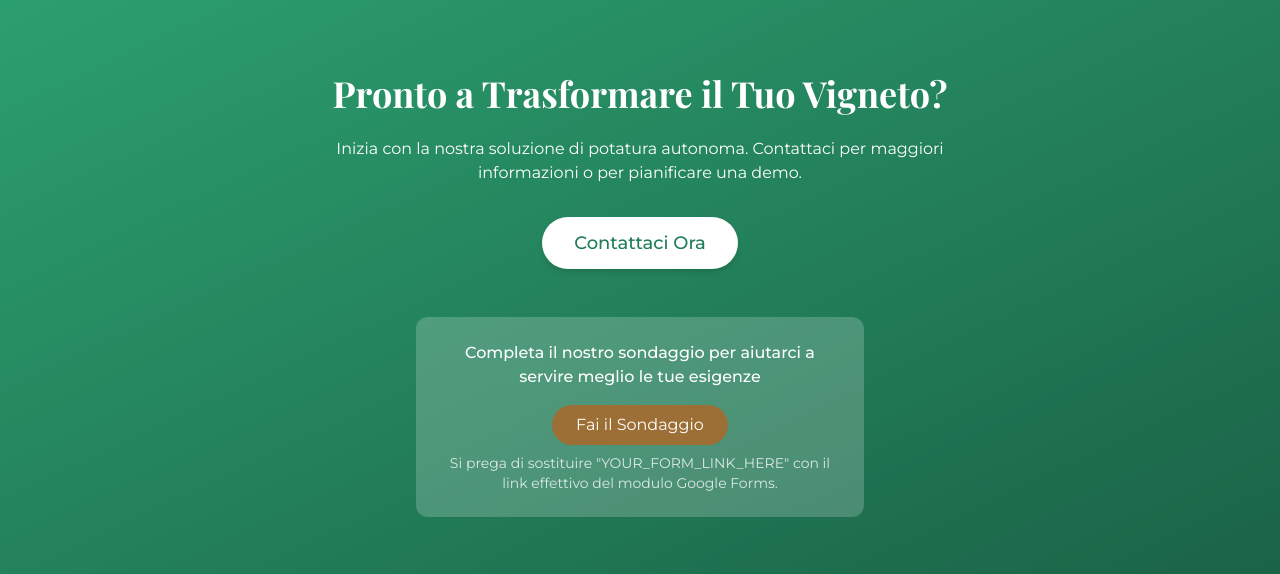
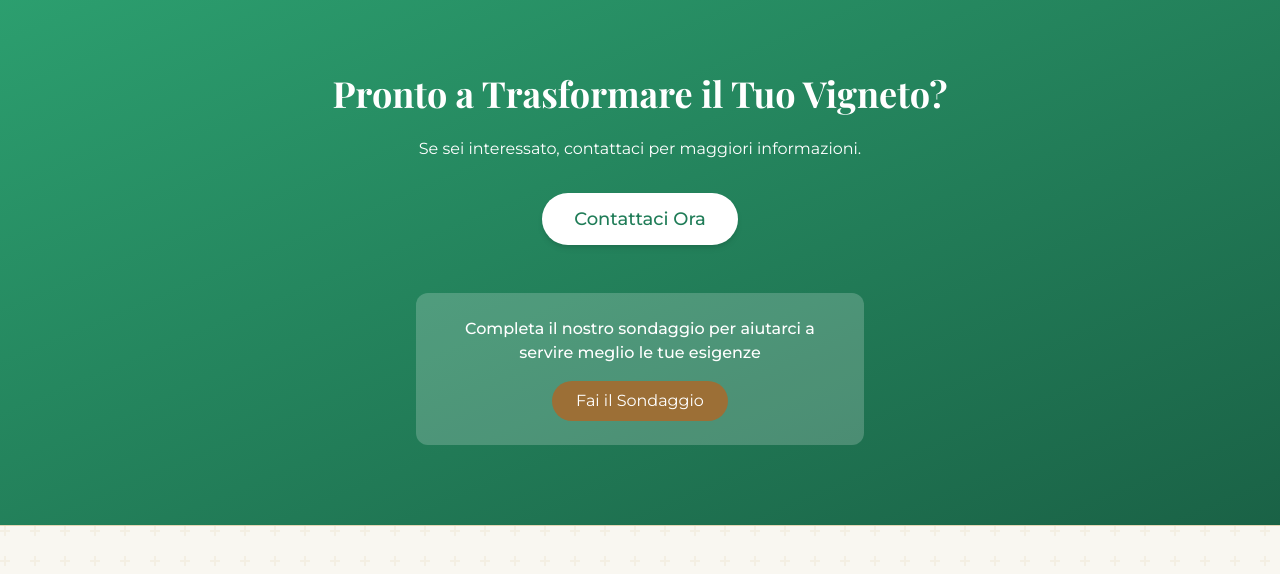
Before and after one commit to lupodebedu/potAI_website, a plain HTML site: page index_it.html in a window 1280 px wide. Shown: the part 7140-7714 px from the top of the page. Drawn offline with nearby package versions, Linux system fonts and the light colour scheme.

Commit message:
Update index_it.html

```diff
--- a/index_it.html
+++ b/index_it.html
@@ -592,18 +592,17 @@
                 Pronto a Trasformare il Tuo Vigneto?
             </h2>
             <p class="max-w-2xl mx-auto mb-8">
-                Inizia con la nostra soluzione di potatura autonoma. Contattaci per maggiori informazioni o per pianificare una demo.
+                Se sei interessato, contattaci per maggiori informazioni.
             </p>
-            <a href="mailto:info@portal.it" class="inline-block bg-white hover:bg-gray-100 text-primary-600 px-8 py-3 rounded-full transition shadow-md font-medium text-lg">
+            <a href="mailto:info@potai.it" class="inline-block bg-white hover:bg-gray-100 text-primary-600 px-8 py-3 rounded-full transition shadow-md font-medium text-lg">
                 Contattaci Ora
             </a>
 
             <div class="mt-12 max-w-md mx-auto bg-white bg-opacity-20 rounded-xl p-6">
                 <p class="font-medium mb-4">Completa il nostro sondaggio per aiutarci a servire meglio le tue esigenze</p>
-                <a href="https://forms.gle/https://forms.gle/u75Ce3k79uJzivPcA" class="inline-block bg-secondary-600 hover:bg-secondary-700 text-white px-6 py-2 rounded-full transition">
+                <a href="https://forms.gle/u75Ce3k79uJzivPcA" class="inline-block bg-secondary-600 hover:bg-secondary-700 text-white px-6 py-2 rounded-full transition">
                     Fai il Sondaggio
                 </a>
-                <p class="text-sm mt-2 opacity-80">Si prega di sostituire "YOUR_FORM_LINK_HERE" con il link effettivo del modulo Google Forms.</p>
             </div>
         </div>
     </section>
```
